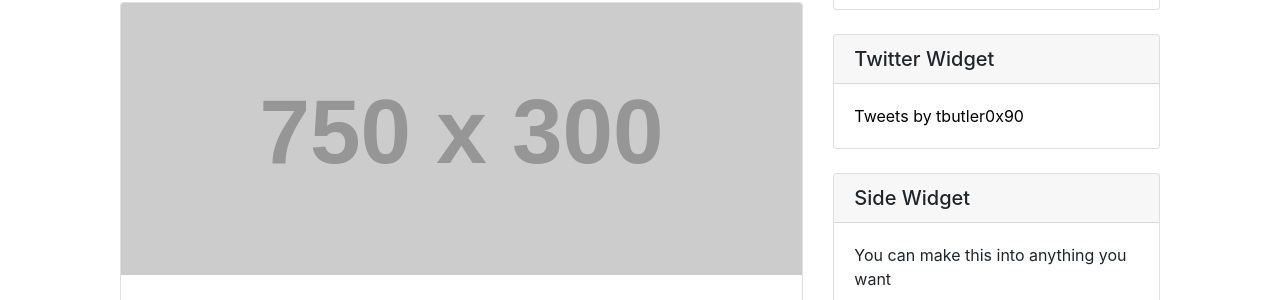
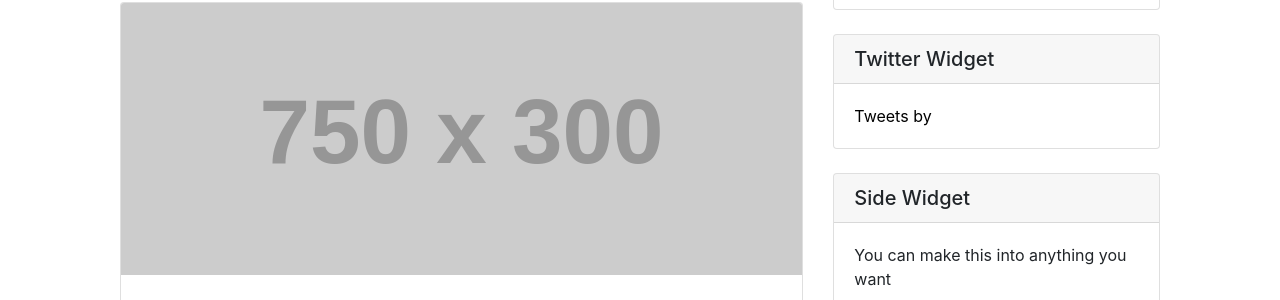
Before and after one commit to AdrianKulmburg/adrianKulmburg.github.io, a Jekyll site: the page built from pages/tags.html, in a window 1280 px wide and 900 px high, scrolled down 579 px. Shown: the part 154-454 px from the top of the window. Built offline with Jekyll 4.4.1, drawn with Linux system fonts in a browser that asks for light colours; nearby versions of some CDN libraries; comment, search, counter and statistics services are not loaded; some of the changed lines change nothing that is shown.

Commit message:
First small changes

```diff
--- a/_config.yml
+++ b/_config.yml
@@ -9,29 +9,30 @@
 #========================================#
 
 title: Adrian Kulmburg
-email:
-description: a minimalistic jekyll theme for academics
+email: adrian [dot] kulmburg [at] tum [dot] de
+description: The personal website of Adrian Kulmburg.
 baseurl:                                       # the subpath of your site, e.g. /blog
-url: "https://dumbarton.netlify.app/"          # the base hostname & protocol for your site, e.g. http://example.com
+url: "https://adrian.kulmburg.com/"          # the base hostname & protocol for your site, e.g. http://example.com
 image: /assets/img/dumbarton.png               # used to generate site link preview
 image_alt: A minimalistic jekyll theme for academic    # image description
 
 # =======================================#
 # -----------SITE SETTINGS---------------#
 #========================================#:
-author: John Doe
-profile_image: /assets/img/avatar/cropped.png #/assets/img/avatar/avatar.jpeg
-occupation:
+author: Adrian Kulmburg
+profile_image: /assets/img/avatar/Cropped.png
+occupation: Mathematician
 snippet:
-twitter: tbutler0x90
-github: tcbutler320
-linkedin: tyler-b-a700a1aa
-stackoverflow: '12935605'
-website: https://tbutler.org
+twitter:
+github: adrianKulmburg
+linkedin: adrian-kulmburg-0945a7259
+stackexchange: '850520'
+website: https://adrian.kulmburg.com
+googlescholar: jzApyW0AAAAJ
 codepen:
 medium:
-email: developer.tbutler@gmail.com
-keybase: tbutler320
+email: adrian [dot] kulmburg [at] tum [dot] de
+keybase:
 pgp:
 ctftime:
 phonenumber:
@@ -46,7 +47,7 @@
 # -----------BLOG SETTINGS---------------#
 #========================================#
 
-tags:  post jekyll styleguide ipsum
+tags:  adrian kulmburg mathematician
 twitter-widget: false # true,false                  # Used to show your twitter timeline on blog home page
 
 comments: false                                     # Used to enable comments on blog posts
@@ -61,7 +62,7 @@
 # -----------THEME SETTINGS--------------#
 #========================================#
 
-nav-color: "#00334e"                                 # options: light, dark, transparent, primary, custom | Change the color of the navbar
+nav-color: primary #"#00334e"                                 # options: light, dark, transparent, primary, custom | Change the color of the navbar
 footer-color: "#00334e"
 color-scheme: "#00334e"                              # options: demo | changes color scheme based on preset values
 card-color: "#00334e"                                # Used on cards like the home highlights section
```
Also changed, not shown: assets/img/avatar/2x/avatar.png (deleted), assets/img/avatar/3x/avatar.png (deleted), assets/img/avatar/avatar.jpeg (deleted), assets/img/avatar/avatar.jpg (deleted), assets/img/avatar/avatar.png (deleted), 1 other file.
